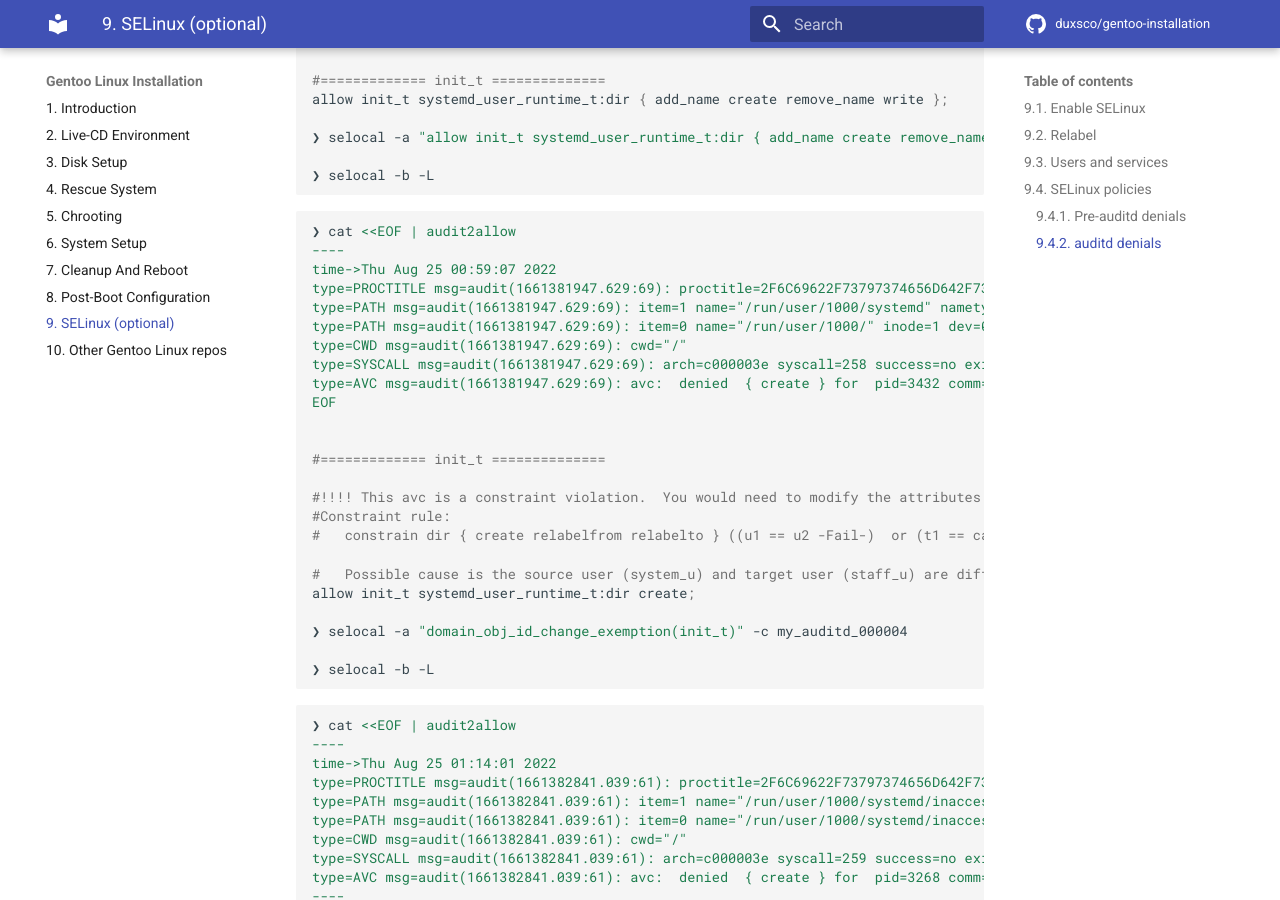
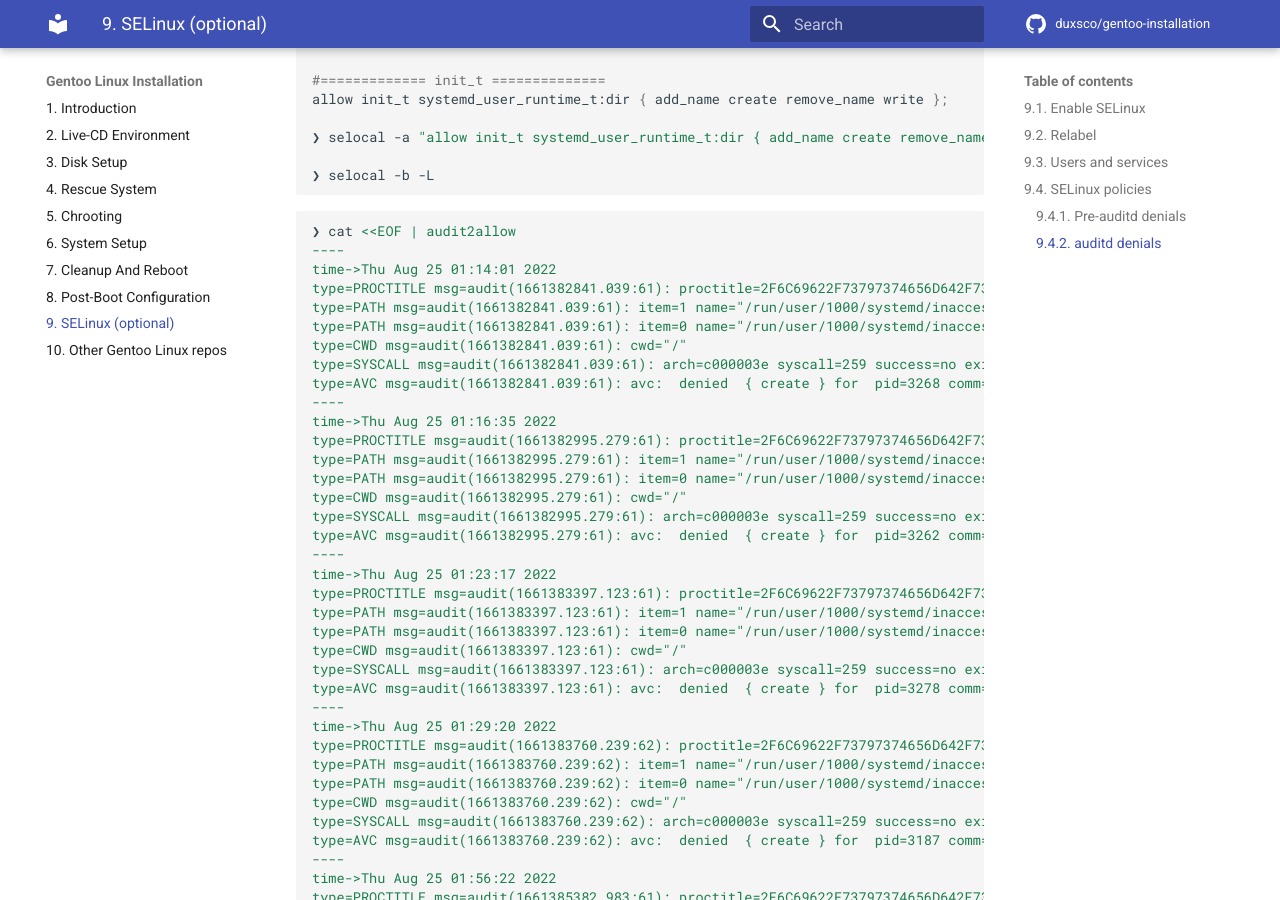
Before and after one commit to duxsco/gentoo-installation, an MkDocs documentation site: the page built from docs/selinux.md, in a window 1280 px wide and 900 px high, scrolled down 9600 px. Built offline with MkDocs 1.6.1 and Material for MkDocs 9.7.7, drawn with Linux system fonts in a browser that asks for light colours; comment, search, counter and statistics services are not loaded.

Commit message:
Remove constraint violation obsolete due to disabled UBAC

````diff
--- a/docs/selinux.md
+++ b/docs/selinux.md
@@ -507,33 +507,6 @@ allow init_t systemd_user_runtime_t:dir { add_name create remove_name write };
 ```bash
 ❯ cat <<EOF | audit2allow
 ----
-time->Thu Aug 25 00:59:07 2022
-type=PROCTITLE msg=audit(1661381947.629:69): proctitle=2F6C69622F73797374656D642F73797374656D64002D2D75736572
-type=PATH msg=audit(1661381947.629:69): item=1 name="/run/user/1000/systemd" nametype=CREATE cap_fp=0 cap_fi=0 cap_fe=0 cap_fver=0 cap_frootid=0
-type=PATH msg=audit(1661381947.629:69): item=0 name="/run/user/1000/" inode=1 dev=00:38 mode=040700 ouid=1000 ogid=1000 rdev=00:00 obj=staff_u:object_r:user_runtime_t:s0 nametype=PARENT cap_fp=0 cap_fi=0 cap_fe=0 cap_fver=0 cap_frootid=0
-type=CWD msg=audit(1661381947.629:69): cwd="/"
-type=SYSCALL msg=audit(1661381947.629:69): arch=c000003e syscall=258 success=no exit=-13 a0=ffffff9c a1=559df6213ea0 a2=1ed a3=60ed288b719f5baa items=2 ppid=1 pid=3432 auid=1000 uid=1000 gid=1000 euid=1000 suid=1000 fsuid=1000 egid=1000 sgid=1000 fsgid=1000 tty=(none) ses=2 comm="systemd" exe="/lib/systemd/systemd" subj=system_u:system_r:init_t:s0 key=(null)
-type=AVC msg=audit(1661381947.629:69): avc:  denied  { create } for  pid=3432 comm="systemd" name="systemd" scontext=system_u:system_r:init_t:s0 tcontext=staff_u:object_r:systemd_user_runtime_t:s0 tclass=dir permissive=0
-EOF
-
-
-#============= init_t ==============
-
-#!!!! This avc is a constraint violation.  You would need to modify the attributes of either the source or target types to allow this access.
-#Constraint rule:
-#	constrain dir { create relabelfrom relabelto } ((u1 == u2 -Fail-)  or (t1 == can_change_object_identity -Fail-) ); Constraint DENIED
-
-#	Possible cause is the source user (system_u) and target user (staff_u) are different.
-allow init_t systemd_user_runtime_t:dir create;
-
-❯ selocal -a "domain_obj_id_change_exemption(init_t)" -c my_auditd_000004
-
-❯ selocal -b -L
-```
-
-```bash
-❯ cat <<EOF | audit2allow
-----
 time->Thu Aug 25 01:14:01 2022
 type=PROCTITLE msg=audit(1661382841.039:61): proctitle=2F6C69622F73797374656D642F73797374656D64002D2D75736572
 type=PATH msg=audit(1661382841.039:61): item=1 name="/run/user/1000/systemd/inaccessible/reg" nametype=CREATE cap_fp=0 cap_fi=0 cap_fe=0 cap_fver=0 cap_frootid=0
````
